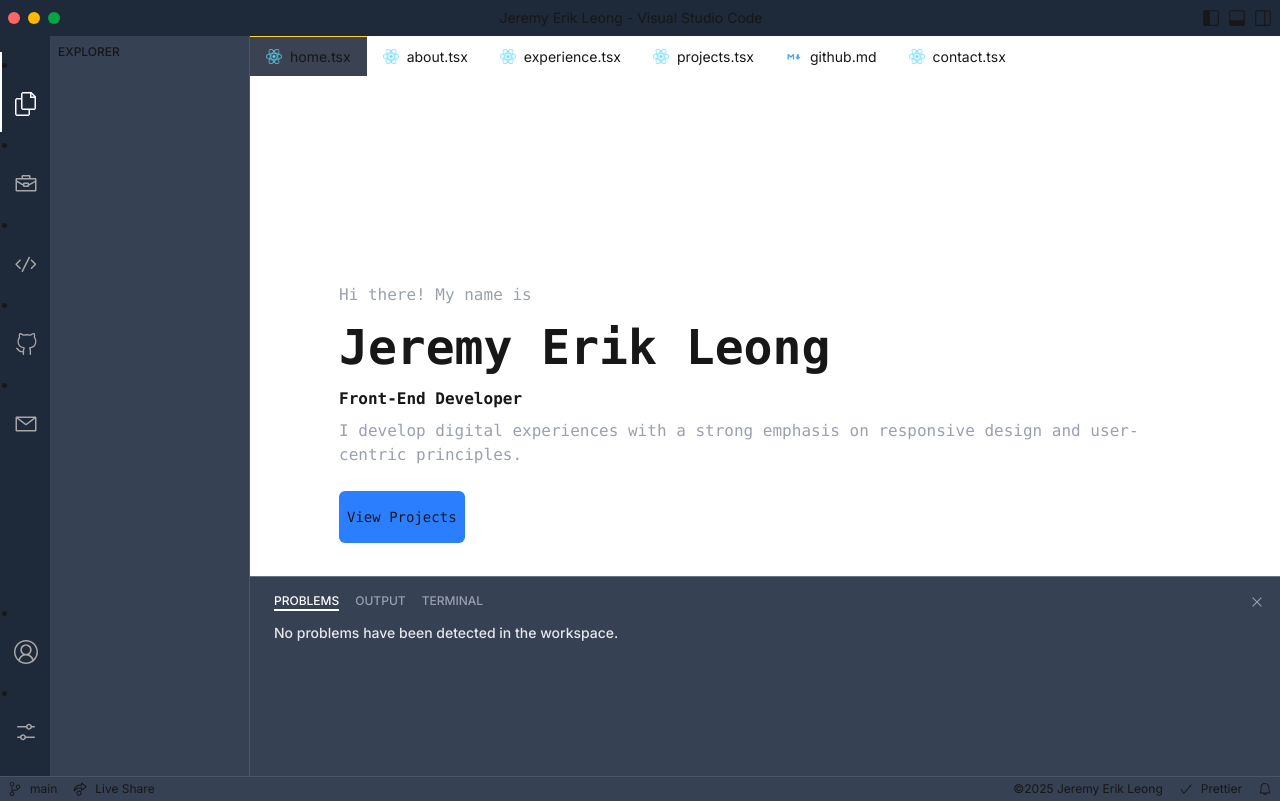
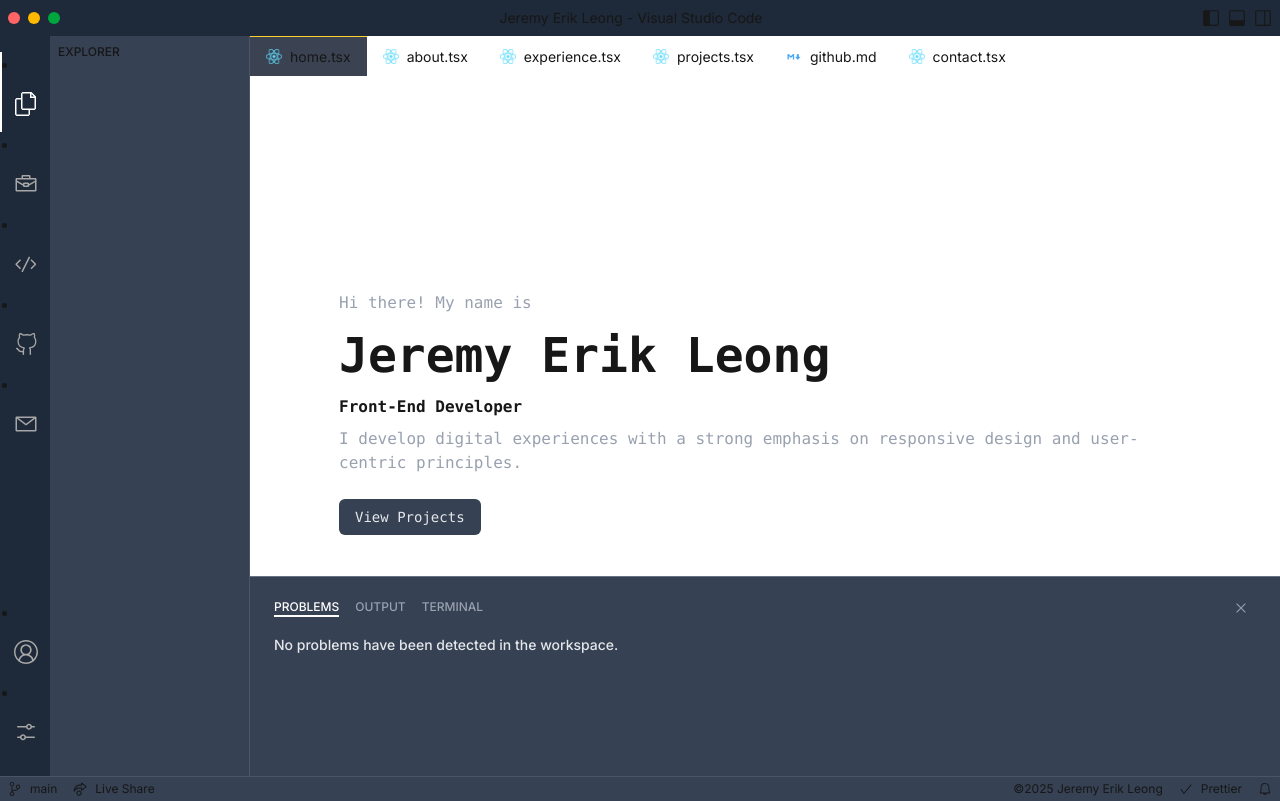
Before and after one commit to jeremyerikleong/my-vscode-inspired-react-portfolio, a Next.js app: page / in a window 1280 px wide. Both pictures are taken after a click on the item 1236 px from the left and 18 px from the top of the page. Built offline with nearby package versions, Linux system fonts and the light colour scheme.

Commit message:
built reusable dynamic button component

```diff
--- /dev/null
+++ b/app/components/Button.tsx
@@ -0,0 +1,44 @@
+'use client';
+
+import Link from 'next/link';
+
+interface ButtonProps {
+    title: string;
+    href?: string;
+    external?: boolean;
+    onClick?: () => void;
+    className?: string;
+    children?: React.ReactNode;
+}
+
+export default function Button({ title, href, external = false, onClick, className = '', children }: ButtonProps) {
+    const baseClasses =
+        'inline-flex items-center justify-center gap-2 px-4 py-2 rounded-md font-medium transition duration-200 bg-gray-700 hover:bg-gray-600 text-gray-200 text-sm';
+
+    if (href && external) {
+        return (
+            <a
+                href={href}
+                target="_blank"
+                rel="noopener noreferrer"
+                className={`${baseClasses} ${className}`}
+            >
+                {children || title}
+            </a>
+        );
+    }
+
+    if (href && !external) {
+        return (
+            <Link href={href} className={`${baseClasses} ${className}`}>
+                {children || title}
+            </Link>
+        );
+    }
+
+    return (
+        <button onClick={onClick} className={`${baseClasses} ${className}`}>
+            {children || title}
+        </button>
+    );
+}
--- a/app/components/Hero.tsx
+++ b/app/components/Hero.tsx
@@ -1,6 +1,6 @@
 
 import { developerInfo } from '@/constants';
-import Link from 'next/link';
+import Button from './Button';
 
 export async function generateMetadata() {
     return {
@@ -18,12 +18,7 @@ export default function Hero() {
                 <p className="text-gray-400">{developerInfo.bio}</p>
             </div>
 
-
-            <Link href="./projects" className="cursor-pointer">
-                <div className="size-fit bg-blue-500 px-2 p-4 rounded-md my-6 text-sm">
-                    View Projects
-                </div>
-            </Link>
+            <Button title="View Projects" href="./projects" className="w-fit my-6" />
         </section>
     )
 }
--- a/app/components/Panel.tsx
+++ b/app/components/Panel.tsx
@@ -1,5 +1,6 @@
 import { VscChromeClose, VscArrowSmallRight, VscSymbolEvent } from 'react-icons/vsc';
 import { useState } from 'react';
+import Button from './Button';
 
 interface PanelProps {
     showPanel: boolean;
@@ -53,11 +54,13 @@ export default function Panel({ showPanel, onClose }: PanelProps) {
                     ))}
                 </ul>
 
-                <button
+                <Button
+                    title=""
                     onClick={onClose}
-                    className="cursor-pointer text-gray-400 hover:text-white transition">
+                    className="cursor-pointer text-gray-400 hover:bg-transparent hover:text-white transition"
+                >
                     <VscChromeClose size={ICON_SIZES} />
-                </button>
+                </Button>
             </div>
 
             <div className="mt-3 mx-2 text-sm text-gray-200 font-medium">
--- a/app/components/ThemeSettings.tsx
+++ b/app/components/ThemeSettings.tsx
@@ -3,6 +3,7 @@
 import SectionTitle from '../components/SectionTitle';
 import { themes } from '@/constants';
 import Image from 'next/image';
+import Button from './Button';
 
 export default function ThemeSettings() {
     return (
@@ -30,9 +31,10 @@ export default function ThemeSettings() {
                             </h3>
                         </div>
 
-                        <button className="cursor-pointer p-2 bg-gray-600 rounded-sm" onClick={() => console.log('set theme:', `${theme.theme_name}`)}>
-                            set color theme
-                        </button>
+                        <Button
+                            title="Set Color Theme"
+                            onClick={() => console.log('set theme:', `${theme.theme_name}`)}
+                        />
                     </li>
                 ))}
             </ul>
```
